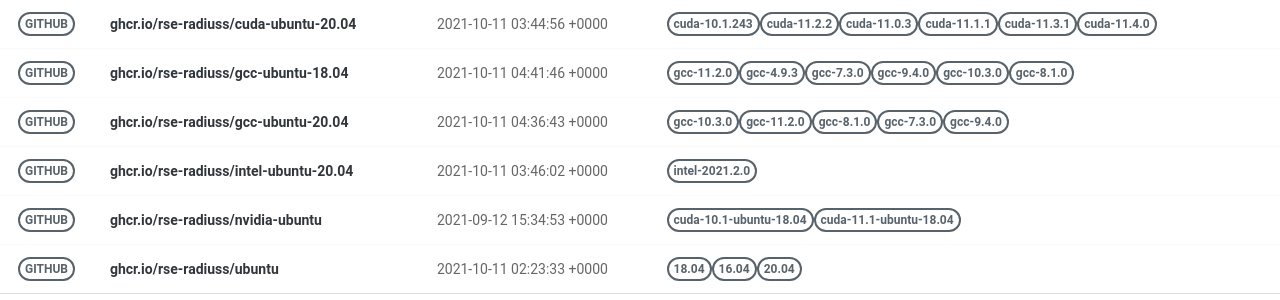
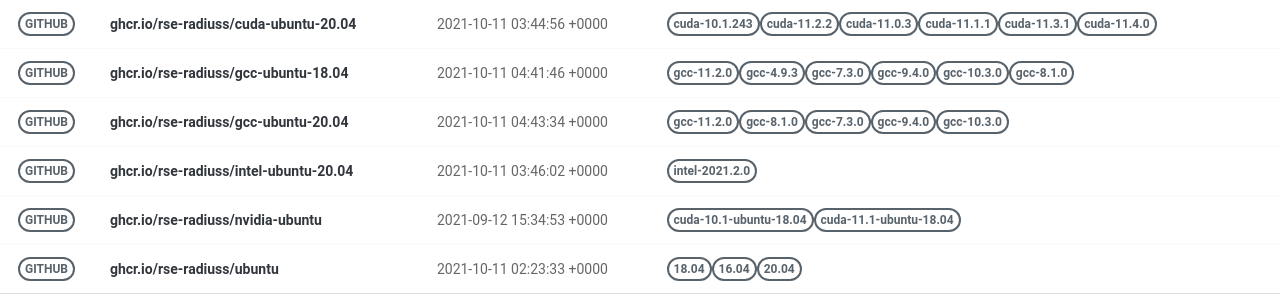
Before and after one commit to rse-ops/docker-images, a Jekyll site: the page built from pages/index.md, in a window 1280 px wide. Shown: the part 228-528 px from the top of the page. Built offline with Jekyll 4.4.1, drawn with Linux system fonts in a browser that asks for light colours; nearby versions of some CDN libraries; part of the change alters nothing that is shown.

Commit message:
Automated push to update library 2021-10-11

```diff
--- a/_library/ghcr.io-rse-radiuss-gcc-ubuntu-20.04.md
+++ b/_library/ghcr.io-rse-radiuss-gcc-ubuntu-20.04.md
@@ -1,14 +1,11 @@
 ---
 layout: container
 name: ghcr.io/rse-radiuss/gcc-ubuntu-20.04
-updated_at: 2021-10-11 04:36:43.669622
+updated_at: 2021-10-11 04:43:34.443190
 
 
 container_url: https://github.com/orgs/rse-radiuss/packages/container/package/gcc-ubuntu-20.04
 versions:
- - tag: gcc-10.3.0
-   dockerfile: https://github.com/rse-radiuss/docker-images/blob/main/ubuntu/gcc/Dockerfile
-   manifest: https://crane.ggcr.dev/manifest/ghcr.io/rse-radiuss/gcc-ubuntu-20.04:gcc-10.3.0
  - tag: gcc-11.2.0
    dockerfile: https://github.com/rse-radiuss/docker-images/blob/main/ubuntu/gcc/Dockerfile
    manifest: https://crane.ggcr.dev/manifest/ghcr.io/rse-radiuss/gcc-ubuntu-20.04:gcc-11.2.0
@@ -21,5 +18,8 @@ versions:
  - tag: gcc-9.4.0
    dockerfile: https://github.com/rse-radiuss/docker-images/blob/main/ubuntu/gcc/Dockerfile
    manifest: https://crane.ggcr.dev/manifest/ghcr.io/rse-radiuss/gcc-ubuntu-20.04:gcc-9.4.0
+ - tag: gcc-10.3.0
+   dockerfile: https://github.com/rse-radiuss/docker-images/blob/main/ubuntu/gcc/Dockerfile
+   manifest: https://crane.ggcr.dev/manifest/ghcr.io/rse-radiuss/gcc-ubuntu-20.04:gcc-10.3.0
 
 ---
```
